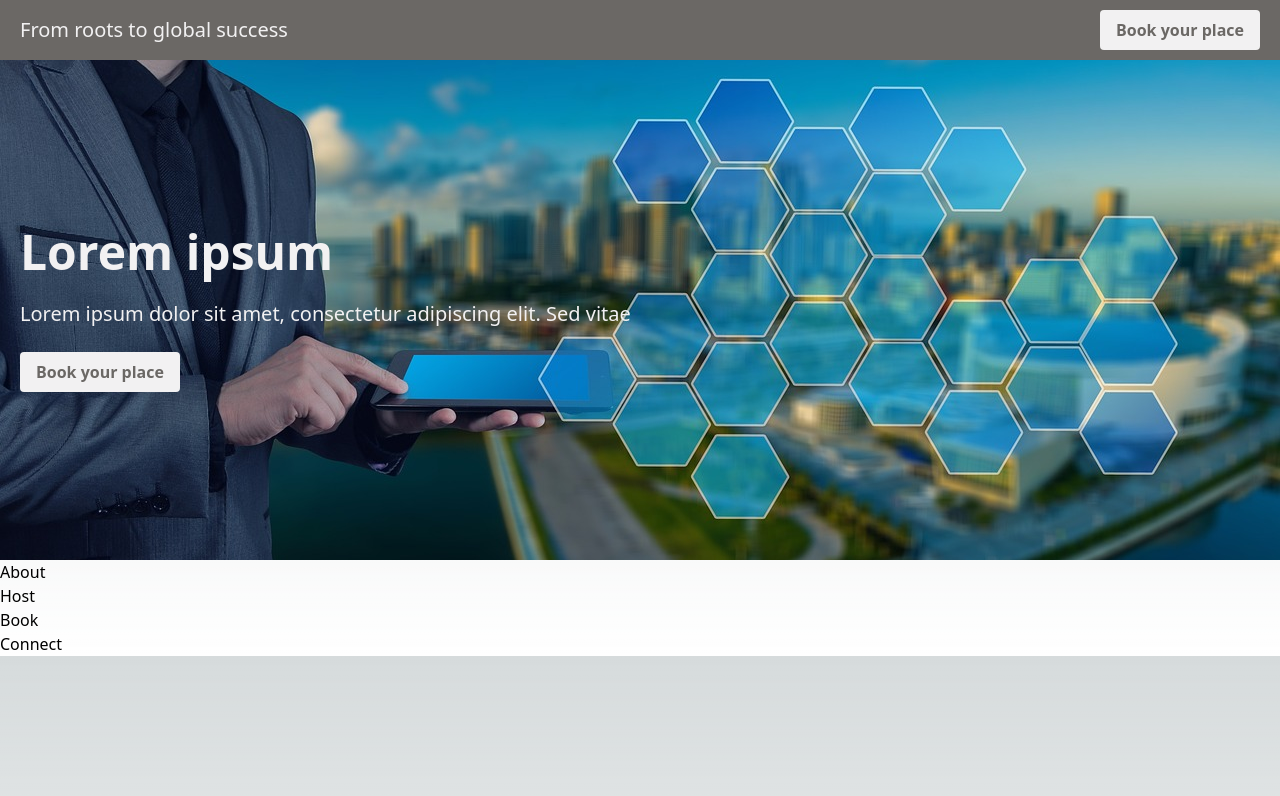
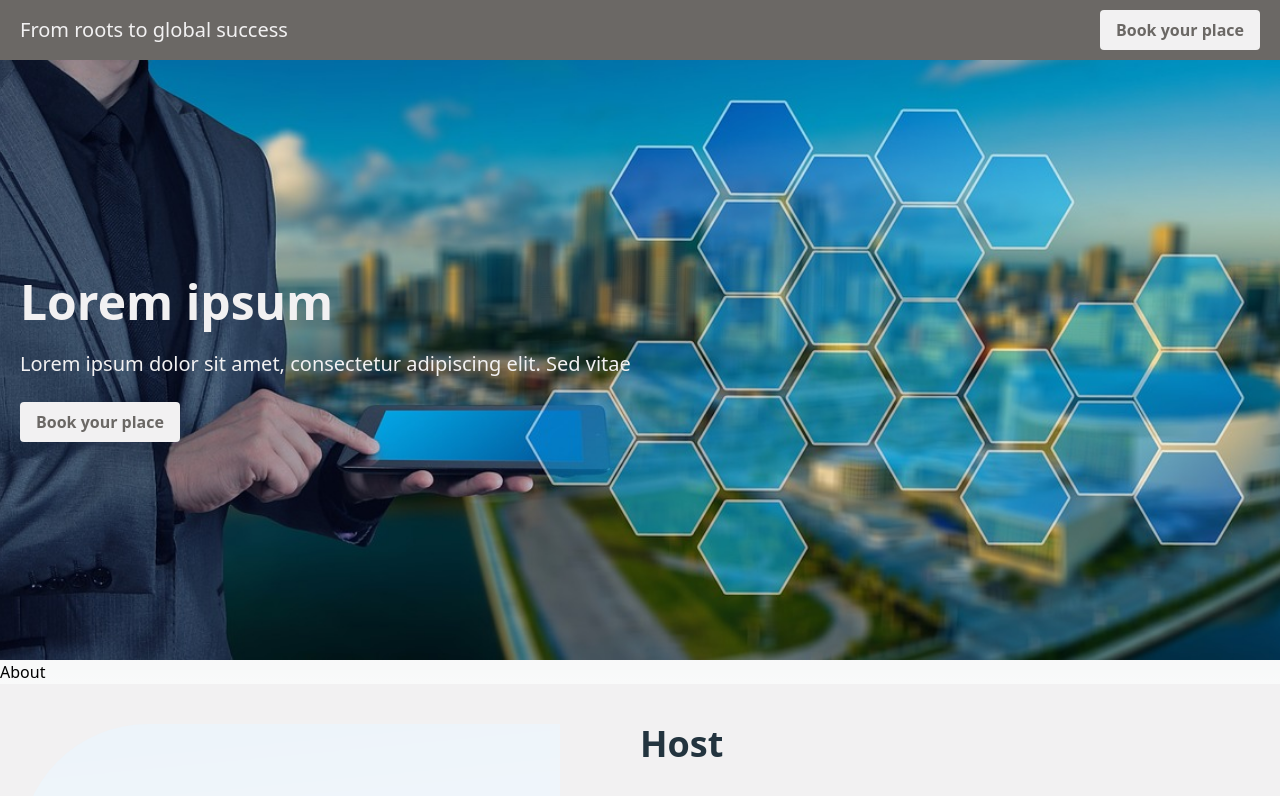
Before and after one commit to guritaalexandru/roots-to-global, a Next.js app: page / in a window 1280 px wide. Shown: the top 796 px of the page. Built offline with nearby package versions, Linux system fonts and the light colour scheme.

Commit message:
Continued Host section

```diff
--- a/app/globals.css
+++ b/app/globals.css
@@ -41,7 +41,6 @@
   .background-image {
     @apply absolute -z-10 w-full h-full;
   }
-
   .main-button {
     @apply bg-light-shade text-dark-accent font-bold py-2 px-4 rounded;
   }
--- a/js/components/Public/Sections/BannerSection.jsx
+++ b/js/components/Public/Sections/BannerSection.jsx
@@ -14,12 +14,12 @@ function BannerSection(props) {
 						fill={ true }
 					/>
 				</div>
-				<div className="content-container">
-					<div className={ 'flex flex-col justify-center h-[500px] w-1/2 tablet:w-full' }>
-						<h1 className="text-5xl text-light-shade mb-6 font-bold">
+				<div className="content-container text-light-shade">
+					<div className={ 'flex flex-col justify-center h-[600px] w-1/2 tablet:w-full' }>
+						<h1 className="text-5xl mb-6 font-bold">
 							{BANNER_CONTENT.TITLE}
 						</h1>
-						<p className="text-xl text-light-shade mb-6">
+						<p className="text-xl mb-6">
 							{BANNER_CONTENT.DESCRIPTION}
 						</p>
 						<button className="main-button w-fit">
--- a/js/components/Public/Sections/HostSection.jsx
+++ b/js/components/Public/Sections/HostSection.jsx
@@ -1,8 +1,32 @@
 import React from 'react';
+import {HOST_CONTENT,} from '@/js/utils/content';
+import Image from 'next/image';
 
 function HostSection(props) {
 	return (
-		<div>Host</div>
+		<section id={ 'HostSection' }>
+			<div className={ 'bg-light-shade text-dark-shade' }>
+				<div className={ 'content-container py-10 flex' }>
+					<div className={ 'w-1/2 pr-20' }>
+						<div className={ 'relative' }>
+							<Image
+								style={{ position: 'relative', width: '100%', height: '100%',}}
+								className={ 'object-contain rounded-tl-[8rem]' }
+								src={ HOST_CONTENT.IMAGE_SRC }
+								alt={ HOST_CONTENT.IMAGE_ALT }
+								width={ 800 }
+								height={ 1200 }
+							/>
+						</div>
+					</div>
+					<div className={ 'w-1/2' }>
+						<h2 className={ 'text-4xl text-dark-shade font-bold' }>
+							{HOST_CONTENT.TITLE}
+						</h2>
+					</div>
+				</div>
+			</div>
+		</section>
 	);
 }
 
--- a/js/utils/content.js
+++ b/js/utils/content.js
@@ -10,3 +10,11 @@ export const BANNER_CONTENT = {
 	DESCRIPTION: 'Lorem ipsum dolor sit amet, consectetur adipiscing elit. Sed vitae',
 	CTA: 'Book your place',
 };
+
+export const HOST_CONTENT = {
+	TITLE: 'Host',
+	SUBTITLE: 'Lorem ipsum dolor sit amet, consectetur adipiscing elit. Sed vitae',
+	DESCRIPTION: 'Lorem ipsum dolor sit amet, consectetur adipiscing elit. Sed vitae',
+	IMAGE_SRC: '/images/portrait.png',
+	IMAGE_ALT: 'Banner image',
+};
--- a/tailwind.config.js
+++ b/tailwind.config.js
@@ -29,7 +29,6 @@ module.exports = {
 			'dark-accent': '#6B6865',
 			'light-shade': '#F2F1F2',
 			'dark-shade': '#23343F',
-			'dark': '#23343F',
 		},
 	},
 	plugins: [],
```
Also changed, not shown: public/images/portrait.png (added).
